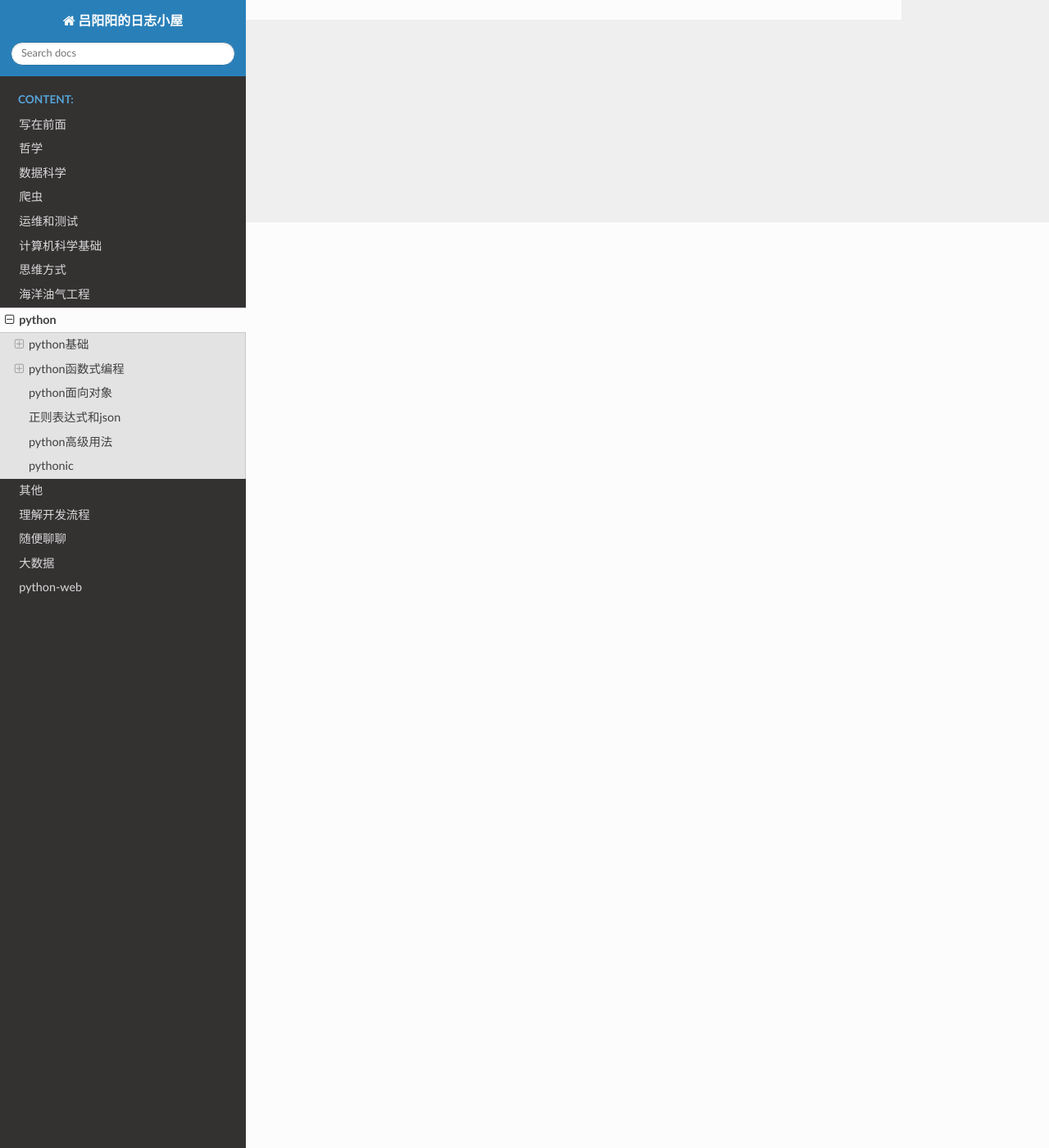
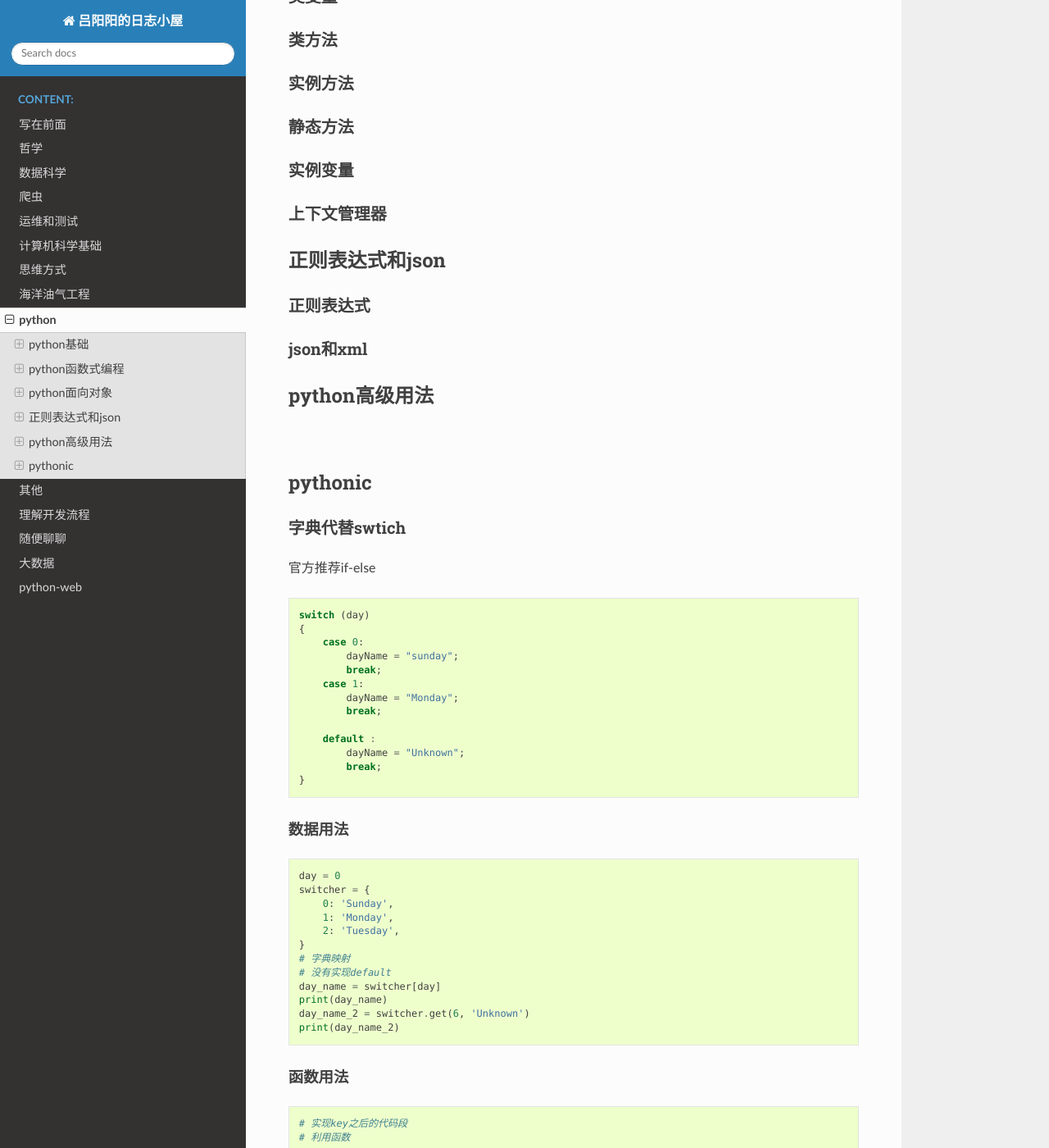
Before and after one commit to CAUCHY2932/mathematics, a Sphinx documentation site: the page built from source/chapter08_python.md, in a window 1280 px wide and 1400 px high, scrolled down 1129 px. Shown: the whole window at 82% size. Built offline with Sphinx 7.4.7 and the Read the Docs theme 2.0.0, drawn with Linux system fonts in a browser that asks for light colours; some of the changed text lies outside the part shown.

Commit message:
change python file

````diff
--- a/source/chapter08_python.md
+++ b/source/chapter08_python.md
@@ -25,17 +25,128 @@
 ## python函数式编程
 ### python函数
 
+### 闭包
+
+
 ### 匿名函数、高阶函数
+#### lambda
+
+#### map
+
+#### reduce
+
+#### filter
+
+
 
 ### 装饰器
 
+#### 带参装饰器
+
+
+
 ## python面向对象
 
+
+### 类变量
+
+### 类方法
+
+### 实例方法
+
+### 静态方法
+
+### 实例变量
+
+### 上下文管理器
+
+
+
 ## 正则表达式和json
+
+### 正则表达式
+
+### json和xml
+
+
 
 
 ## python高级用法
 
+####
 
 
 ## pythonic
+
+
+
+### 字典代替swtich
+官方推荐if-else
+```c
+switch (day)
+{
+    case 0:
+        dayName = "sunday";
+        break;
+    case 1:
+        dayName = "Monday";
+        break;
+
+    default :
+        dayName = "Unknown";
+        break;
+}
+```
+
+
+#### 数据用法
+```python
+day = 0
+switcher = {
+    0: 'Sunday',
+    1: 'Monday',
+    2: 'Tuesday',
+}
+# 字典映射
+# 没有实现default
+day_name = switcher[day]
+print(day_name)
+day_name_2 = switcher.get(6, 'Unknown')
+print(day_name_2)
+```
+#### 函数用法
+```python
+# 实现key之后的代码段
+# 利用函数
+
+def get_sunday():
+    return 'Sunday'
+def get_monday():
+    return 'Sunday'
+def get_tuesday():
+    return 'Sunday'
+def get_default():
+    return 'Unknown'
+
+switcher = {
+    0: get_sunday,
+    1: get_monday,
+    2: get_tuesday,
+}
+day = 2
+day_name = switcher.get(day, get_default)()
+```
+
+
+### 表驱动法
+
+
+#### 数据用法
+
+#### 函数用法
+
+### 列表推导式
+
+### 元组推导式
+
+### 字典推导式
````
